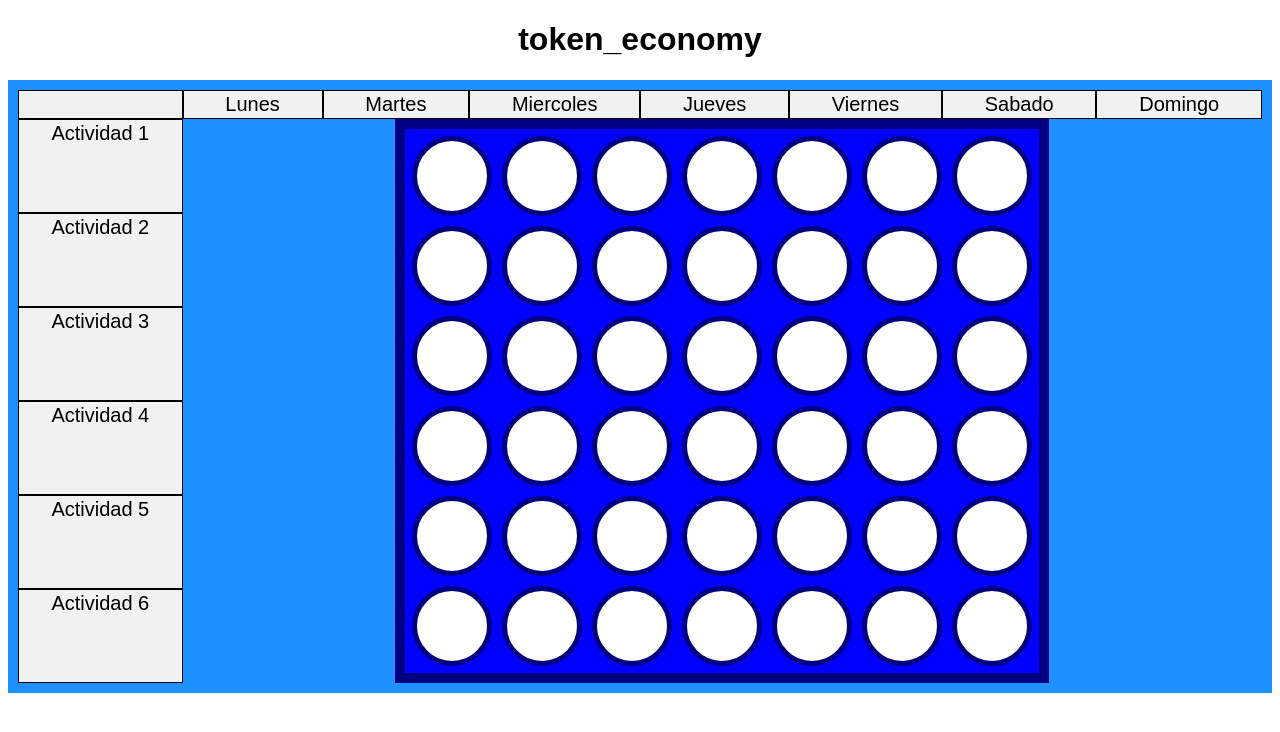
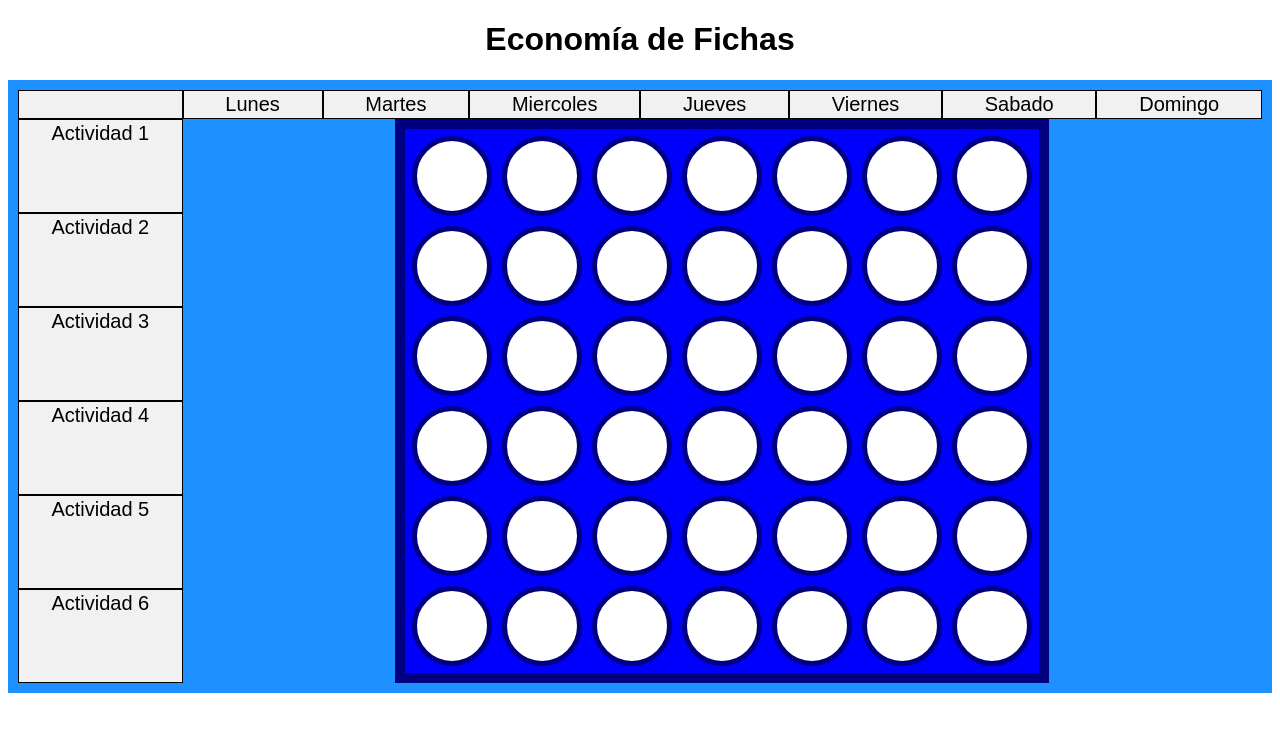
Before and after one commit to macinj1/token-economy, a plain HTML site: page index.html in a window 1280 px wide. Drawn offline with Linux system fonts and the light colour scheme.

Commit message:
Update index.html

```diff
--- a/index.html
+++ b/index.html
@@ -9,7 +9,7 @@
     <script src="token_economy.js"></script>
 </head>
 <body>
-    <h1>token_economy</h1>
+    <h1>Economía de Fichas</h1>
     <h2 id="time"></h2>
     <!-- <div id="board"></div> -->
     <div class="container">
```
